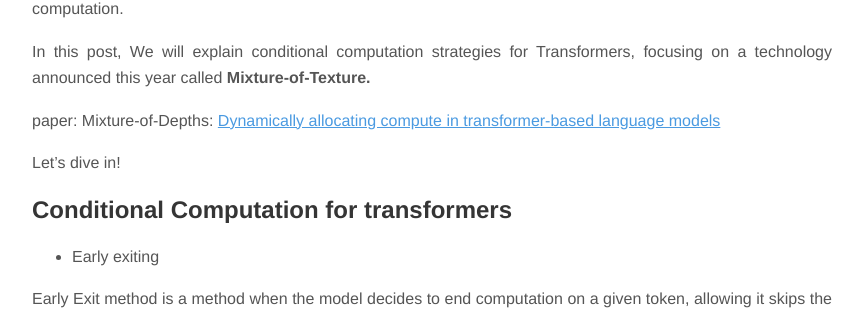
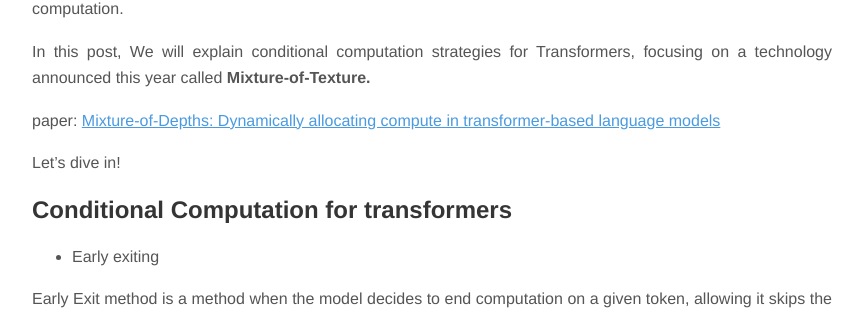
Before and after one commit to inkwanhwang/blog, a Jekyll site: the page built from _posts/2024-05-20-Mixture-of-Depths.md, in a window 1280 px wide. Shown: the part 517-827 px from the top of the page, without its empty margins (208-1071 px from the left). Built offline with Jekyll 4.4.1, drawn with Linux system fonts in a browser that asks for light colours; nearby versions of some CDN libraries; our own code applies the rules of GitHub Pages for plain Markdown files; comment, search, counter and statistics services are not loaded.

```diff
--- a/_posts/2024-05-20-Mixture-of-Depths.md
+++ b/_posts/2024-05-20-Mixture-of-Depths.md
@@ -15,7 +15,7 @@ weight: 1
 In this post, We will explain conditional computation strategies for Transformers, focusing on a technology announced this year called **Mixture-of-Texture.**
 
 
-paper: Mixture-of-Depths: [<U>Dynamically allocating compute in transformer-based language models</U>](https://arxiv.org/abs/2404.02258)
+paper:  [<U>Mixture-of-Depths: Dynamically allocating compute in transformer-based language models</U>](https://arxiv.org/abs/2404.02258)
 
 
 Let's dive in!
```
